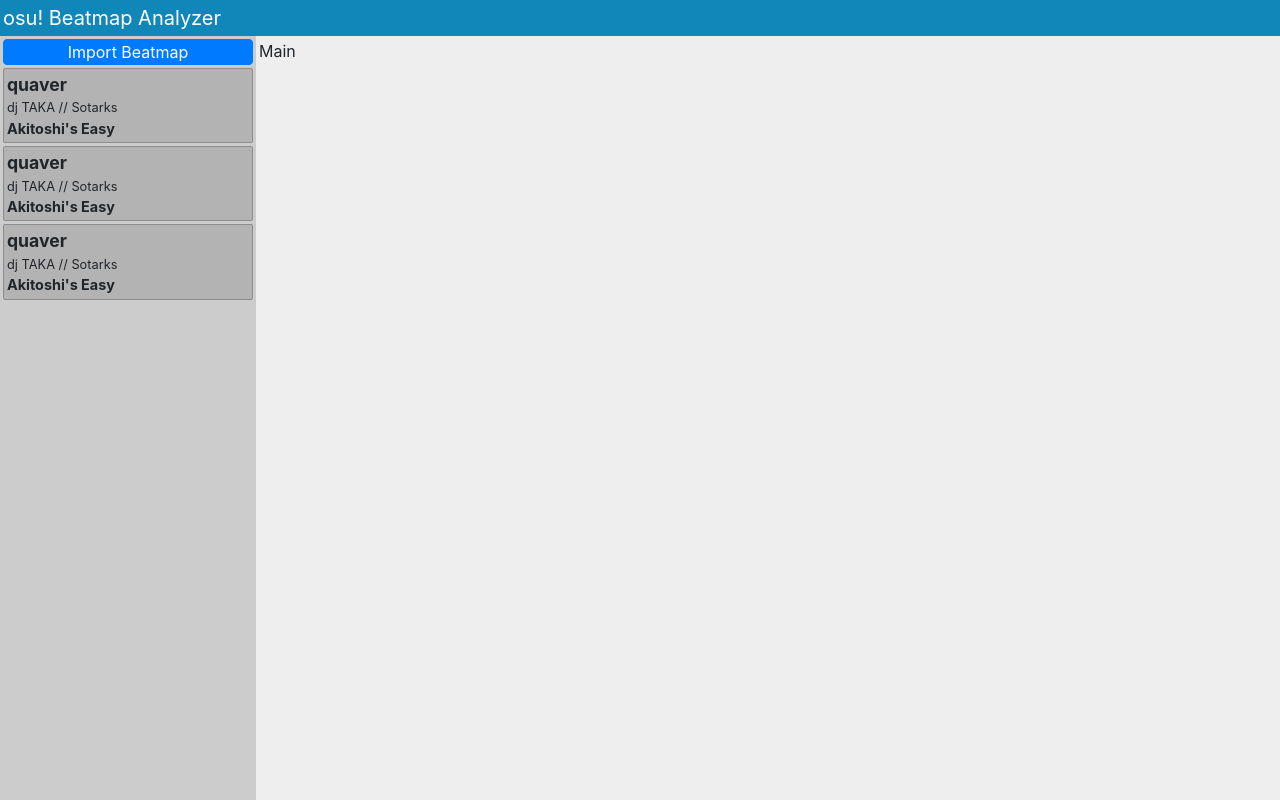
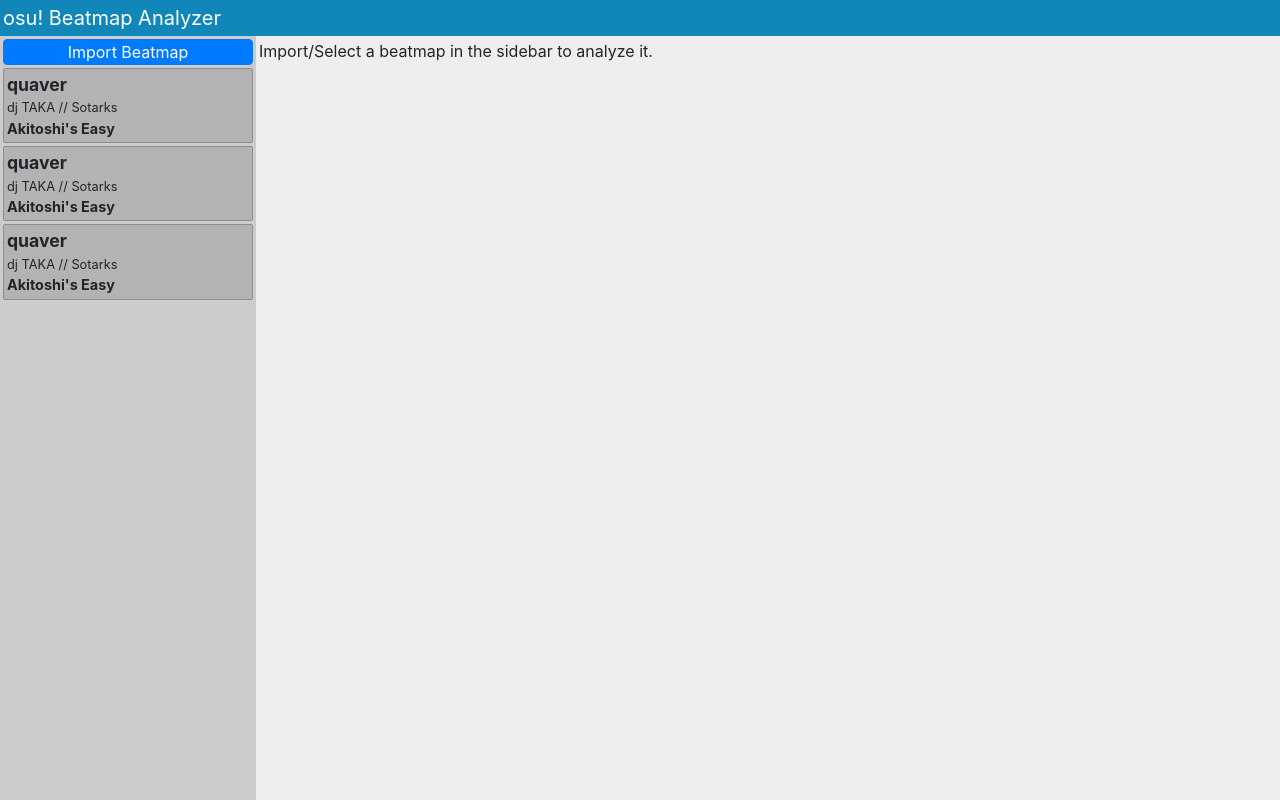
Before and after one commit to Ghabriel/osu-beatmap-analyzer, a React (Create React App) app: page / in a window 1280 px wide. Built offline with nearby package versions, Linux system fonts and the light colour scheme.

Commit message:
Basic Main component

```diff
--- a/src/App.tsx
+++ b/src/App.tsx
@@ -1,5 +1,6 @@
 import React, { useState } from 'react';
 import './App.css';
+import { Main } from './components/Main';
 import { Sidebar } from './components/Sidebar';
 import { parseBeatmap } from './helpers/beatmap-parser';
 import { Beatmap, HitObjectMetadata } from './types';
@@ -129,14 +130,11 @@
 
 const App: React.FunctionComponent = () => {
     const [beatmapList, setBeatmapList] = useState<Beatmap[]>([quaver, quaverCopy, quaverCopy2]);
+    const [selectedBeatmap, setSelectedBeatmap] = useState<Beatmap | null>(null);
 
     function handleImportBeatmap(beatmapString: string) {
         const beatmap = parseBeatmap(beatmapString);
         setBeatmapList(beatmapList.concat([beatmap]));
-    }
-
-    function handleSelectBeatmap(beatmap: Beatmap) {
-        console.log('[SELECTED]', beatmap);
     }
 
     return (
@@ -150,11 +148,11 @@
                     <Sidebar
                         beatmapList={beatmapList}
                         onImportBeatmap={handleImportBeatmap}
-                        onSelectBeatmap={handleSelectBeatmap}
+                        onSelectBeatmap={beatmap => setSelectedBeatmap(beatmap)}
                     />
                 </div>
                 <div className="main">
-                    Main
+                    <Main beatmap={selectedBeatmap} />
                 </div>
             </div>
         </div>
--- /dev/null
+++ b/src/components/Main.tsx
@@ -0,0 +1,22 @@
+import React from 'react';
+import { Beatmap } from '../types';
+
+export interface MainProps {
+    beatmap: Beatmap | null;
+}
+
+export const Main: React.FunctionComponent<MainProps> = ({ beatmap }) => {
+    if (beatmap === null) {
+        return (
+            <div>
+                Import/Select a beatmap in the sidebar to analyze it.
+            </div>
+        );
+    }
+
+    return (
+        <div>
+            Main Test ({ beatmap.beatmapId })
+        </div>
+    );
+};
```
